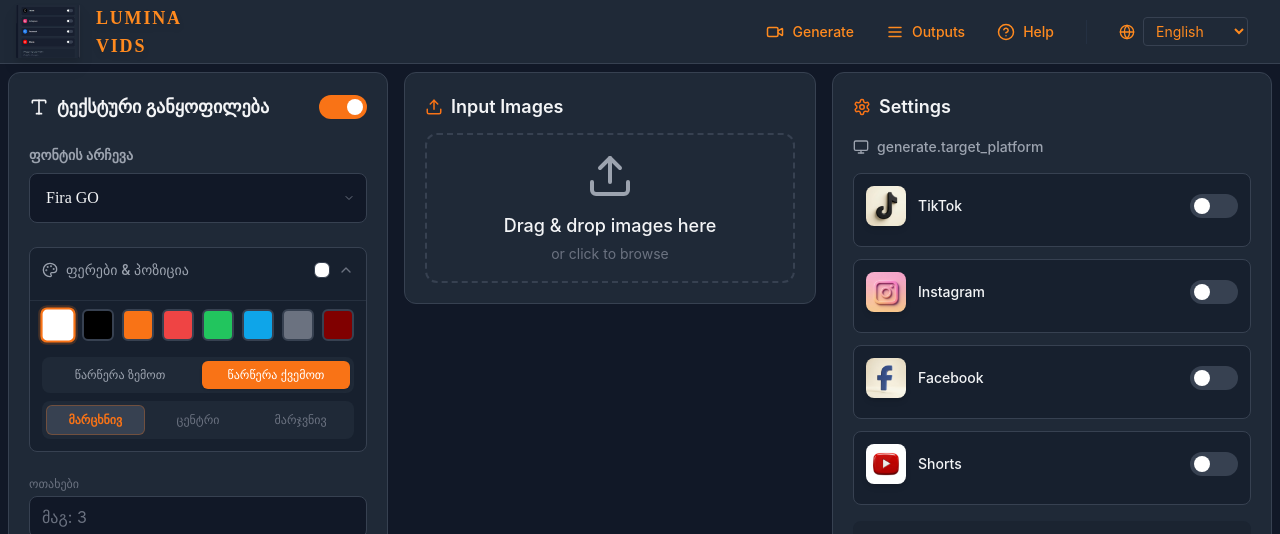
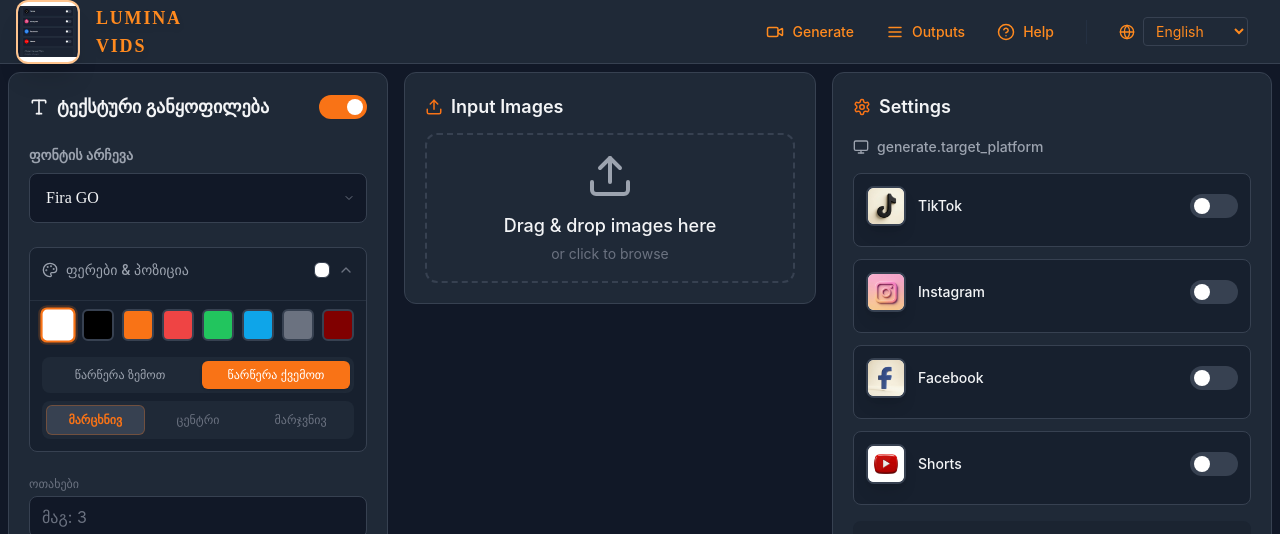
Before and after one commit to vachnadzeai-INDAHAUS/LVIds, a React (Vite) app: page /#/ in a window 1280 px wide. Shown: the top 534 px of the page. Built offline with nearby package versions, Linux system fonts and the light colour scheme.

Commit message:
Update: Improved logo styling with white background and borders

```diff
--- a/src/components/ui/Layout.tsx
+++ b/src/components/ui/Layout.tsx
@@ -13,11 +13,11 @@ const Layout: React.FC = () => {
         <div className="w-full flex justify-between items-center">
           {/* Left: Logo (BIGGER as requested) */}
           <div className="flex items-center space-x-4">
-            <div className="w-16 h-16 relative flex items-center justify-center">
+            <div className="w-16 h-16 relative flex items-center justify-center rounded-xl overflow-hidden border-2 border-[#FF8A1F]/50 shadow-xl bg-white">
                <img
                  src="/src/assets/logo-main.jpg"
                  alt="Lumina Vids Logo"
-                 className="w-full h-full object-contain drop-shadow-lg rounded-lg"
+                 className="w-full h-full object-contain"
                />
             </div>
             <div className="flex flex-col leading-none">
--- a/src/pages/Generate.tsx
+++ b/src/pages/Generate.tsx
@@ -739,11 +739,13 @@ const Generate: React.FC = () => {
                     {/* Header: Logo Image + Name + Toggle */}
                     <div className="flex items-center justify-between mb-2">
                       <div className="flex items-center">
-                        <img
-                          src={`/src/assets/logo-${platform.id}.jpg`}
-                          alt={platform.name}
-                          className="w-10 h-10 rounded-lg object-cover mr-3 shadow-md"
-                        />
+                        <div className="w-10 h-10 rounded-lg mr-3 overflow-hidden border-2 border-surface-light shadow-lg bg-white">
+                          <img
+                            src={`/src/assets/logo-${platform.id}.jpg`}
+                            alt={platform.name}
+                            className="w-full h-full object-cover"
+                          />
+                        </div>
                         <div className="text-sm font-medium text-text-primary">{platform.name}</div>
                       </div>
                       {/* Toggle Switch */}
```
